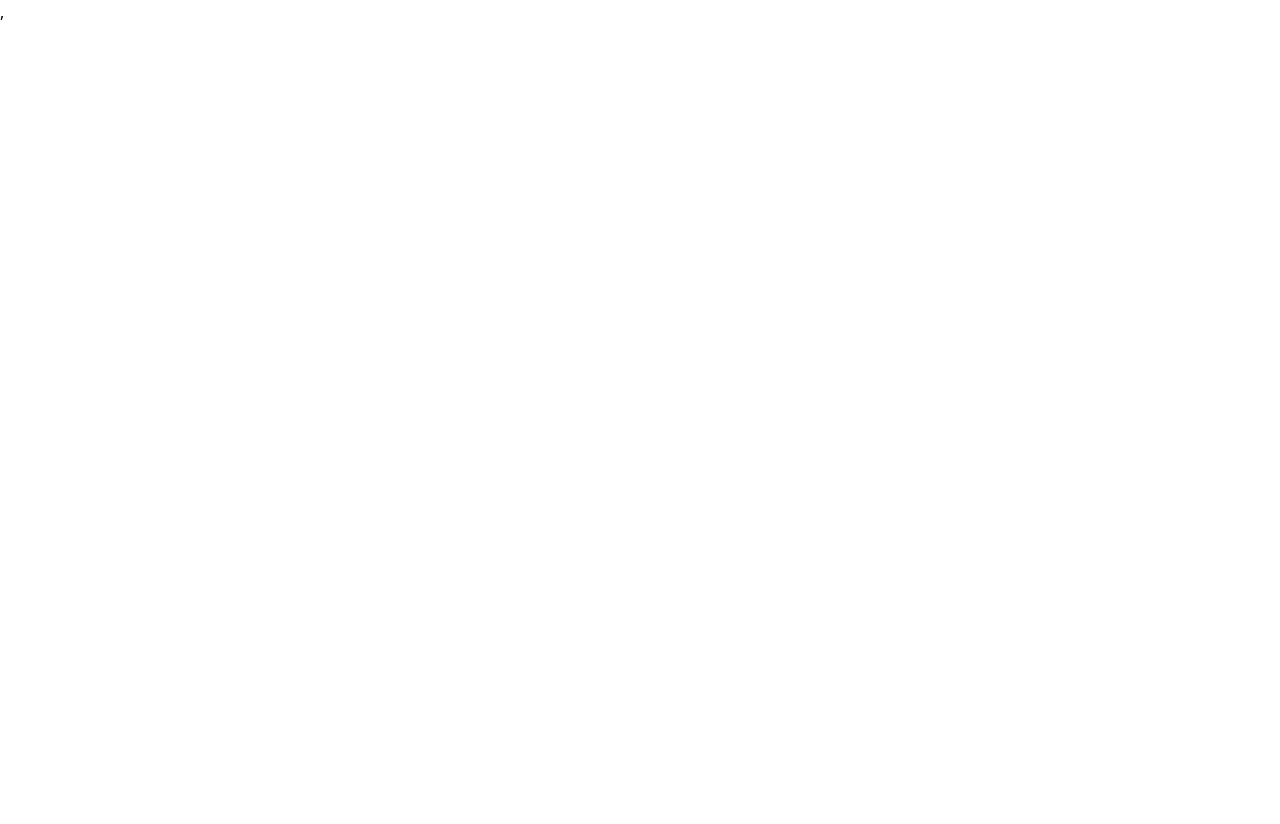
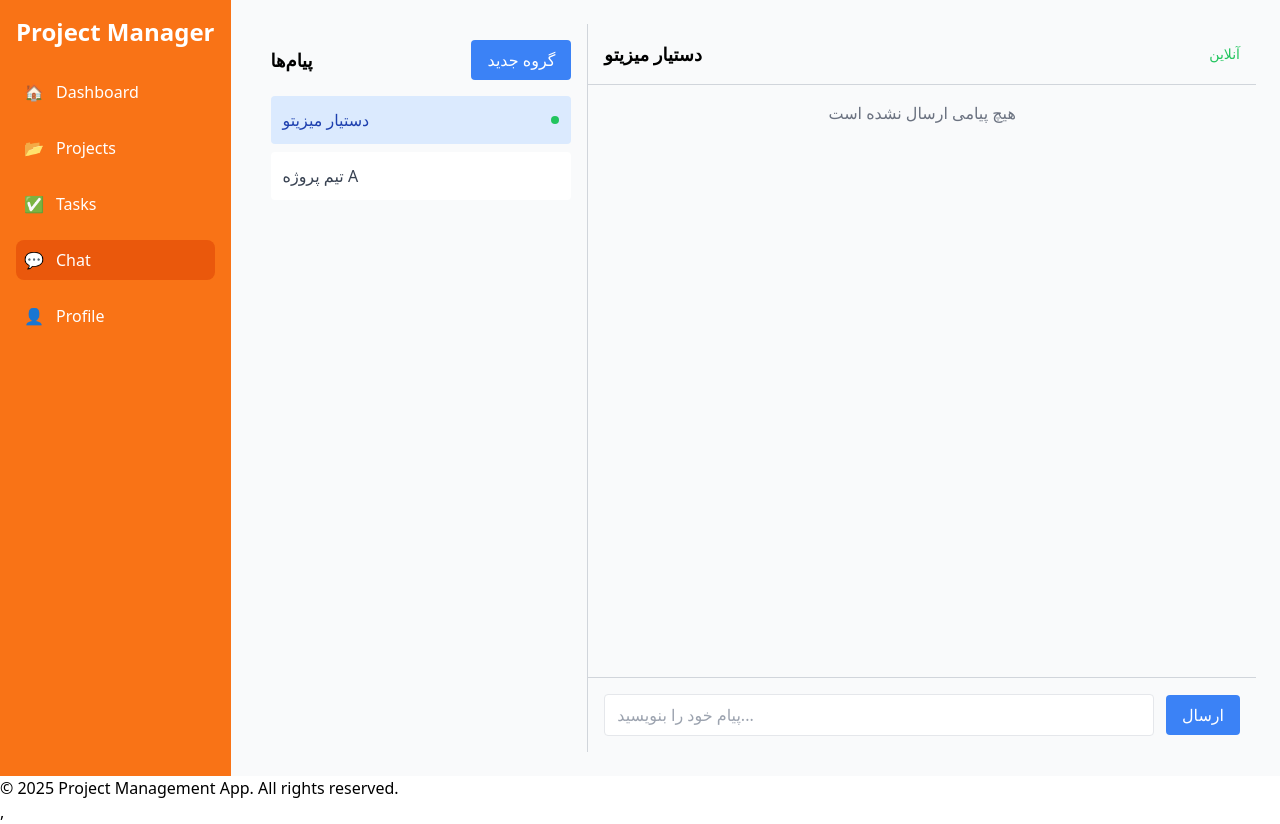
Before and after one commit to Mizito-Web/Mizito-Front, a React (Create React App) app: page /chat in a window 1280 px wide. Before the commit this address had no page. Before the commit the page ends 800 px from the top, so only its background shows below. Built offline with nearby package versions, Linux system fonts and the light colour scheme.

Commit message:
added profile page

```diff
--- a/src/App.js
+++ b/src/App.js
@@ -11,7 +11,7 @@ import AuthLayout from './layouts/AuthLayout';
 import NewProject from './components/Projects/NewProject';
 import ProjectDetails from './components/Projects/ProjectDetails';
 import ProjectPage from './pages/ProjectPage';
-
+import Chat from './pages/Chat';
 const App = () => {
     return (
 
@@ -30,7 +30,7 @@ const App = () => {
                     <Route path="/projects/new" element={<NewProject />} />
 
                     <Route path="/projects/:id" element={<ProjectPage />} />
-
+                    <Route path="/chat" element={<Chat />}/>
                     <Route path="/tasks" element={<Tasks />} />
                     <Route path="/profile" element={<Profile />} />
                 </Route>
--- /dev/null
+++ b/src/components/Chat/ChatGroupList.js
@@ -0,0 +1,26 @@
+import React from 'react';
+
+const ChatGroupList = ({ groups, selectedGroupId, onSelectGroup }) => {
+  return (
+    <ul className="space-y-2">
+      {groups.map((group) => (
+        <li
+          key={group.id}
+          onClick={() => onSelectGroup(group.id)}
+          className={`p-3 rounded cursor-pointer flex items-center justify-between ${
+            selectedGroupId === group.id
+              ? 'bg-blue-100 text-blue-800'
+              : 'bg-white text-gray-700 hover:bg-gray-100'
+          }`}
+        >
+          <span>{group.name}</span>
+          {group.isOnline && (
+            <span className="w-2 h-2 rounded-full bg-green-500"></span>
+          )}
+        </li>
+      ))}
+    </ul>
+  );
+};
+
+export default ChatGroupList;
--- /dev/null
+++ b/src/components/Chat/ChatWindow.js
@@ -0,0 +1,84 @@
+import React, { useState } from 'react';
+
+const ChatWindow = ({ group, onSendMessage }) => {
+  const [message, setMessage] = useState(''); // Input field value
+
+  // Handle sending a message
+  const handleSendMessage = () => {
+    if (message.trim() === '') return;
+
+    const newMessage = {
+      id: group.messages.length + 1,
+      text: message,
+      timestamp: new Date().toLocaleTimeString(),
+      sender: 'You', // Example sender
+    };
+
+    onSendMessage(newMessage); // Pass the new message to parent
+    setMessage(''); // Clear the input field
+  };
+
+  return (
+    <div className="flex flex-col h-full">
+      {/* Header */}
+      <div className="p-4 border-b border-gray-300 flex items-center justify-between">
+        <h2 className="text-lg font-bold">{group.name}</h2>
+        <span
+          className={`text-sm ${
+            group.isOnline ? 'text-green-500' : 'text-gray-500'
+          }`}
+        >
+          {group.isOnline ? 'آنلاین' : 'آفلاین'}
+        </span>
+      </div>
+
+      {/* Messages */}
+      <div className="flex-1 overflow-y-auto p-4 bg-gray-50">
+        {group.messages.length > 0 ? (
+          group.messages.map((msg) => (
+            <div
+              key={msg.id}
+              className={`mb-4 ${
+                msg.sender === 'You' ? 'text-right' : 'text-left'
+              }`}
+            >
+              <div
+                className={`inline-block p-3 rounded-lg ${
+                  msg.sender === 'You'
+                    ? 'bg-blue-100 text-blue-800'
+                    : 'bg-gray-200 text-gray-700'
+                }`}
+              >
+                {msg.text}
+              </div>
+              <div className="text-xs text-gray-500 mt-1">
+                {msg.timestamp}
+              </div>
+            </div>
+          ))
+        ) : (
+          <div className="text-gray-500 text-center">هیچ پیامی ارسال نشده است</div>
+        )}
+      </div>
+
+      {/* Input */}
+      <div className="p-4 border-t border-gray-300 flex items-center space-x-3 rtl:space-x-reverse">
+        <input
+          type="text"
+          value={message}
+          onChange={(e) => setMessage(e.target.value)}
+          placeholder="پیام خود را بنویسید..."
+          className="flex-1 border rounded px-3 py-2 focus:outline-none focus:ring focus:ring-blue-200"
+        />
+        <button
+          onClick={handleSendMessage}
+          className="px-4 py-2 bg-blue-500 text-white rounded hover:bg-blue-600"
+        >
+          ارسال
+        </button>
+      </div>
+    </div>
+  );
+};
+
+export default ChatWindow;
--- a/src/components/Profile/ProfileInfo.js
+++ b/src/components/Profile/ProfileInfo.js
@@ -20,16 +20,14 @@ const ProfileInfo = ({ user, onSave }) => {
     };
 
     return (
-        <div className="profile-info p-6 bg-white shadow-lg min-w-6 rounded-lg border border-gray-200">
-            <h2 className="text-x1 xs:text-sm sm:text-lg font-bold text-center mb-6">User Profile</h2>
+        <div className="profile-info p-6 bg-white shadow-lg rounded-lg border border-gray-200">
+            <h2 className="text-xl font-bold text-center mb-6">User Profile</h2>
             <div className="flex flex-col items-center space-y-4">
-                {/* User Avatar */}
                 <img
                     src={formData.avatar}
                     alt="User Avatar"
                     className="w-24 h-24 rounded-full border border-gray-300"
                 />
-                {/* Editable or Static User Info */}
                 <div className="text-center">
                     {isEditing ? (
                         <>
@@ -57,7 +55,6 @@ const ProfileInfo = ({ user, onSave }) => {
                         </>
                     )}
                 </div>
-                {/* Edit/Save Button */}
                 {isEditing ? (
                     <button
                         onClick={handleSave}
--- a/src/components/Profile/ProfilePage.js
+++ b/src/components/Profile/ProfilePage.js
@@ -3,7 +3,17 @@ import ProfileInfo from './ProfileInfo';
 import EditProfileForm from './EditProfileForm';
 import ChangePasswordForm from './ChangePasswordForm';
 
-const ProfilePage = ({ user }) => {
+const ProfilePage = () => {
+    // Mock user profile
+    const mockUser = {
+        name: 'John Doe',
+        email: 'john.doe@example.com',
+        avatar: '/default-avatar.png', // Default avatar
+        phone: '+123456789',
+        bio: 'This is a mock bio. Edit me!',
+    };
+
+    const [user, setUser] = useState(mockUser); // Initialize state with mock data
     const [isEditing, setIsEditing] = useState(false);
     const [isChangingPassword, setIsChangingPassword] = useState(false);
 
@@ -11,14 +21,13 @@ const ProfilePage = ({ user }) => {
     const handleChangePassword = () => setIsChangingPassword(true);
 
     const handleSaveProfile = (updatedProfile) => {
-        // Call API to save updated profile
         console.log('Saving updated profile:', updatedProfile);
+        setUser(updatedProfile); // Update local state with new profile
         setIsEditing(false);
     };
 
     const handleSavePassword = (passwordData) => {
-        // Call API to change the password
-        console.log('Saving new password:', passwordData);
+        console.log('Saving new password:', passwordData); // Simulate saving password
         setIsChangingPassword(false);
     };
 
@@ -28,13 +37,11 @@ const ProfilePage = ({ user }) => {
     };
 
     return (
-        <div className="profile-page p-6">
-            {/* Conditional rendering: show ProfileInfo when not editing or changing password */}
+        <div className="profile-page p-6 bg-gray-100 min-h-screen">
             {!isEditing && !isChangingPassword && (
-                <ProfileInfo user={user} onEdit={handleEditProfile} />
+                <ProfileInfo user={user} onSave={handleSaveProfile} />
             )}
 
-            {/* Show EditProfileForm when editing */}
             {isEditing && (
                 <EditProfileForm
                     user={user}
@@ -43,7 +50,6 @@ const ProfilePage = ({ user }) => {
                 />
             )}
 
-            {/* Show ChangePasswordForm when changing password */}
             {isChangingPassword && (
                 <ChangePasswordForm
                     onSave={handleSavePassword}
--- a/src/pages/Chat.js
+++ b/src/pages/Chat.js
@@ -1,13 +1,76 @@
-import React, { useState, useEffect } from 'react';
-import ChatWindow from '../components/Chat/ChatWindow';
+import React, { useState } from 'react';
+import ChatGroupList from '../components/Chat/ChatGroupList'; // Component for group list
+import ChatWindow from '../components/Chat/ChatWindow'; // Component for chat window
 
-const Chat = ({ projectId }) => {
-    return (
-        <div className="chat p-6">
-            <h2 className="text-2xl font-bold mb-6">Project Chat</h2>
-            <ChatWindow projectId={projectId} />
+const Chat = () => {
+  const [groups, setGroups] = useState([
+    { id: 1, name: 'دستیار میزیتو', isOnline: true, messages: [] },
+    { id: 2, name: 'تیم پروژه A', isOnline: false, messages: [] },
+  ]); // Mock groups data
+  const [selectedGroupId, setSelectedGroupId] = useState(1); // Default selected group
+
+  // Add a new group
+  const handleAddGroup = () => {
+    const newGroup = {
+      id: groups.length + 1,
+      name: `گروه جدید ${groups.length + 1}`,
+      isOnline: false,
+      messages: [],
+    };
+    setGroups([...groups, newGroup]);
+  };
+
+  // Handle sending a new message
+  const handleSendMessage = (groupId, message) => {
+    setGroups((prevGroups) =>
+      prevGroups.map((group) =>
+        group.id === groupId
+          ? { ...group, messages: [...group.messages, message] }
+          : group
+      )
+    );
+  };
+
+  // Get selected group
+  const selectedGroup = groups.find((group) => group.id === selectedGroupId);
+
+  return (
+    <div className="flex h-full">
+      {/* Sidebar: Groups List */}
+      <div className="w-1/3 bg-gray-50 border-r border-gray-300 p-4">
+        <div className="flex justify-between items-center mb-4">
+          <h2 className="text-lg font-bold">پیام‌ها</h2>
+          <button
+            onClick={handleAddGroup}
+            className="px-4 py-2 bg-blue-500 text-white rounded hover:bg-blue-600"
+          >
+            گروه جدید
+          </button>
         </div>
-    );
+        <ChatGroupList
+          groups={groups}
+          selectedGroupId={selectedGroupId}
+          onSelectGroup={setSelectedGroupId}
+        />
+      </div>
+
+      {/* Main Content: Chat Window */}
+      <div className="flex-1">
+        {selectedGroup ? (
+          <ChatWindow
+            group={selectedGroup}
+            onSendMessage={(message) =>
+              handleSendMessage(selectedGroupId, message)
+            }
+          />
+        ) : (
+          <div className="flex justify-center items-center h-full text-gray-500">
+            هیچ گروهی انتخاب نشده است
+          </div>
+        )}
+      </div>
+    </div>
+  );
 };
 
 export default Chat;
```
Also changed, not shown: src/components/Profile/ChangePasswordForm.js (+20 -23 lines), src/components/Profile/EditProfileForm.js (+19 -35 lines), src/pages/Profile.js (+22 -8 lines).
